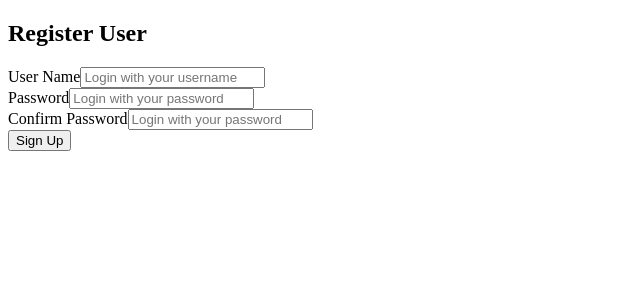
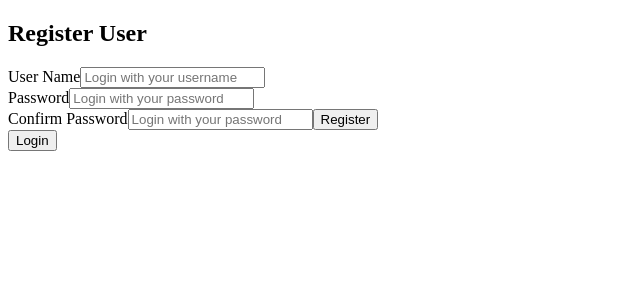
Before and after one commit to tirv504/FuelPricePredictor, a React app: page / in a window 1280 px wide. Both pictures are taken after a click on the button "Register". Shown: the top 300 px of the page, without its empty margins (0-640 px from the left). Built offline with nearby package versions, Linux system fonts and the light colour scheme; the HTML template or start-up script is replaced by a standard one.

Commit message:
- Implement conditional rendering for login page

```diff
--- a/client/src/components/Login.jsx
+++ b/client/src/components/Login.jsx
@@ -7,12 +7,12 @@ class Login extends React.Component {
     this.state = {
       isRegistered: false,
     };
-    this.handleChange = this.handleChange.bind(this);
+    this.handleRegister = this.handleRegister.bind(this);
   }
 
-  handleChange() {
+  handleRegister() {
     this.setState({
-      isRegistered: !this.state.isRegistered,
+      isRegistered: true,
     });
   }
 
@@ -21,7 +21,7 @@ class Login extends React.Component {
       return (
         <div>
           <div className="form">
-            <h2>Admin Login</h2>
+            <h2>User Login</h2>
             <div className="innerForm">
               <div className="userName">
                 <label>User Name</label>
@@ -42,9 +42,10 @@ class Login extends React.Component {
                   onChange={this.changeHandler}
                   required
                 ></input>
+                <button>Login</button>
               </div>
 
-              <button className="reviewBtn" onClick={this.handleChange}>
+              <button className="reviewBtn" onClick={this.handleRegister}>
                 Register
               </button>
             </div>
--- a/client/src/components/Register.jsx
+++ b/client/src/components/Register.jsx
@@ -1,11 +1,23 @@
 import React from "react";
+import Login from "./Login.jsx";
 
 class Register extends React.Component {
   constructor(props) {
     super(props);
+    this.state = {
+      isLoggedin: false,
+    };
+    this.handleLogin = this.handleLogin.bind(this);
+  }
+
+  handleLogin() {
+    this.setState({
+      isLoggedin: true,
+    });
   }
 
   render() {
+    if (!this.state.isLoggedin) {
       return (
         <div>
           <div className="form">
@@ -41,15 +53,23 @@ class Register extends React.Component {
                   onChange={this.changeHandler}
                   required
                 ></input>
+                <button>Register</button>
               </div>
 
-            <button className="reviewBtn" onClick={this.submitHandler}>
-              Sign Up
+              <button className="reviewBtn" onClick={this.handleLogin}>
+                Login
               </button>
             </div>
           </div>
         </div>
       );
+    } else {
+      return (
+        <div>
+          <Login />
+        </div>
+      );
+    }
   }
 }
 
```
Also changed, not shown: 1 other file (tests, documents, lock files or other folders). Lines whose indentation alone changed are shown as unchanged.
